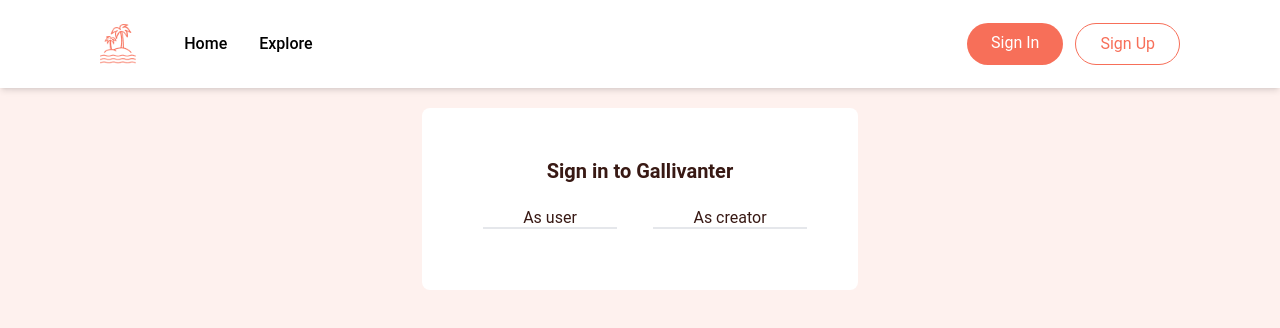
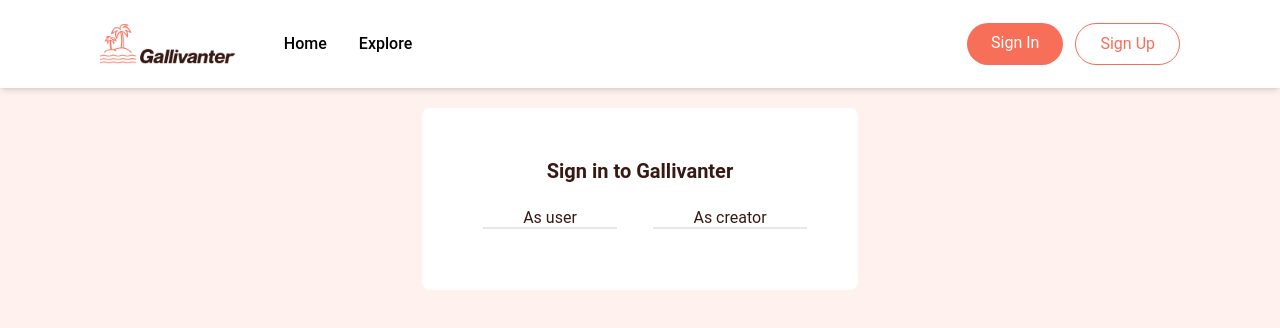
Before and after one commit to dexnis8/gallivanter, a React (Vite) app: page /auth in a window 1280 px wide. Shown: the top 328 px of the page. Built offline with nearby package versions, Linux system fonts and the light colour scheme; no server answers.

Commit message:
made explore page accessible to creator

```diff
--- a/src/components/header.jsx
+++ b/src/components/header.jsx
@@ -55,7 +55,8 @@
         <div className="flex items-center gap-3 md:gap-12 ">
           <FaBars color="black" className="md:hidden" onClick={openDrawer} />
 
-          <img className="h-10" src="/assets/images/icon.png" alt=""></img>
+          {/* <img className="h-10" src="/assets/images/icon.png" alt="" /> */}
+          <img className="h-10" src="/assets/images/logo.png" alt="" />
           <span className="md:flex gap-8 hidden">
             <NavLink to="/">
               {({ isActive }) => {
@@ -73,7 +74,6 @@
               }}
             </NavLink>
 
-            {sessionStorage.getItem("role") !== "creator" && (
             <NavLink to="/explore">
               {({ isActive }) => {
                 return (
@@ -89,7 +89,6 @@
                 );
               }}
             </NavLink>
-            )}
 
             {isAuth && (
               <NavLink
```
Lines whose indentation alone changed are shown as unchanged.
